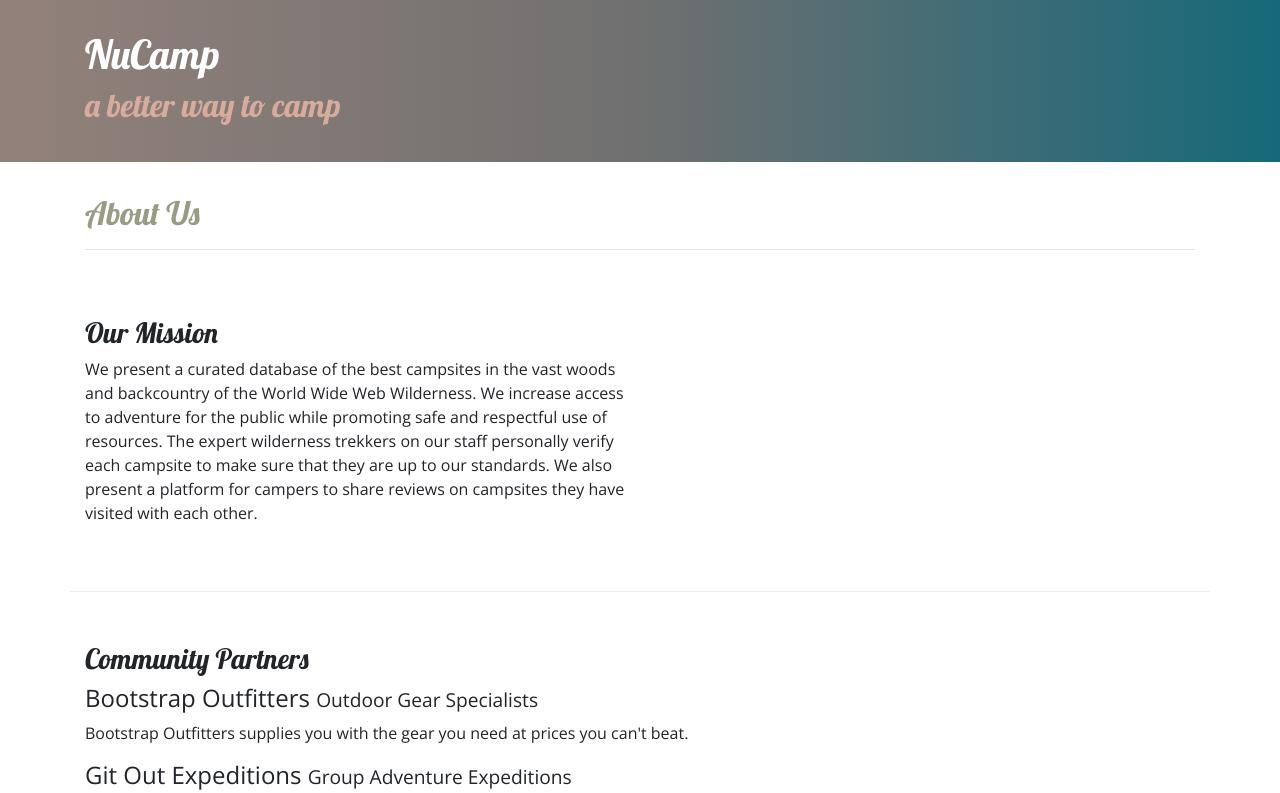
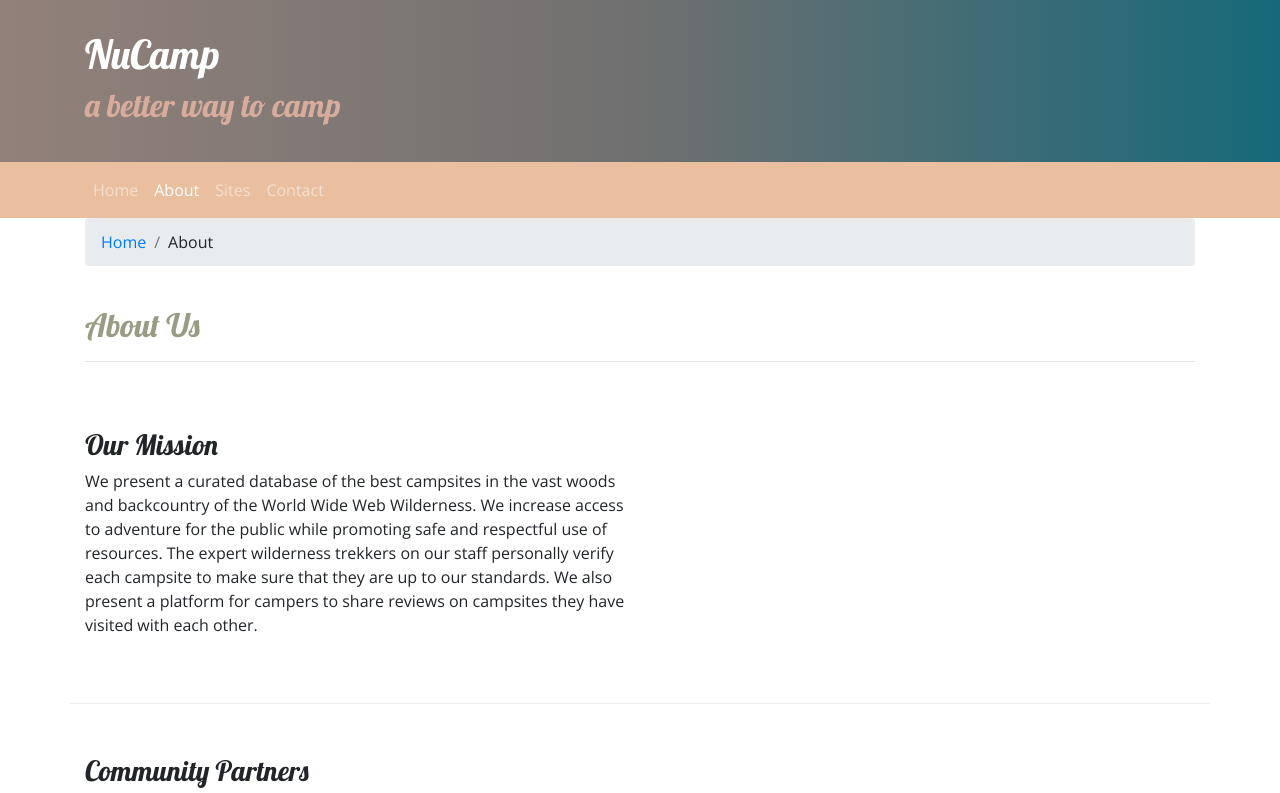
Before and after one commit to jwill29/Nucamp, a website: page aboutus.html in a window 1280 px wide. Shown: the top 793 px of the page. Drawn offline with nearby package versions, Linux system fonts and the light colour scheme.

Commit message:
navbar and breadcrumbs

```diff
--- a/aboutus.html
+++ b/aboutus.html
@@ -30,9 +30,33 @@
         </div>
     </header>
 
+    <!--Navbar-->
+    <nav class="navbar navbar-expand-sm navbar-dark sticky-top">
+        <div class="container">
+        <button class="navbar-toggler ml-auto" type="button" data-toggle="collapse" data-target="#nucampNavbar">
+            <span class="navbar-toggler-icon"> </span>
+        </button>
+        <div class="collapse navbar-collapse" id="nucampNavbar">
+        <ul class="navbar-nav">
+            <li class="nav-item"><a class="nav-link" href="index.html">Home</a></li>
+            <li class="nav-item active"><a class="nav-link" href="aboutus.html">About</a></li>
+            <li class="nav-item"><a class="nav-link" href="#">Sites</a></li>
+            <li class="nav-item"><a class="nav-link" href="#">Contact</a></li>
+        </ul>
+        </div>
+        </div>
+    </nav>
+
     <div class="container">
         <div class="row">
+            <div class="col">
+                <ol class="breadcrumb">
+                    <li class="breadcrumb-item"><a href="index.html">Home</a></li>
+                    <li class="breadcrumb-item" active>About</li>
+                </ol>
+            </div>
             <div class="col-12">
+               <br>
                <h2>About Us</h2>
                <hr/>
             </div>
--- a/css/styles.css
+++ b/css/styles.css
@@ -24,6 +24,7 @@ footer{
     padding: 30px;
     background-image: linear-gradient(to right, #92817a, #707070, #16697a);
     color: white;
+    margin: 0;
 }
 
 .row-content {
@@ -31,3 +32,7 @@ footer{
     border-bottom: 1px ridge;
     min-height: 200px;
 }
+
+.navbar{
+    background-color: #eabf9f;
+}
```
Also changed, not shown: index.html (+18 -0 lines).
